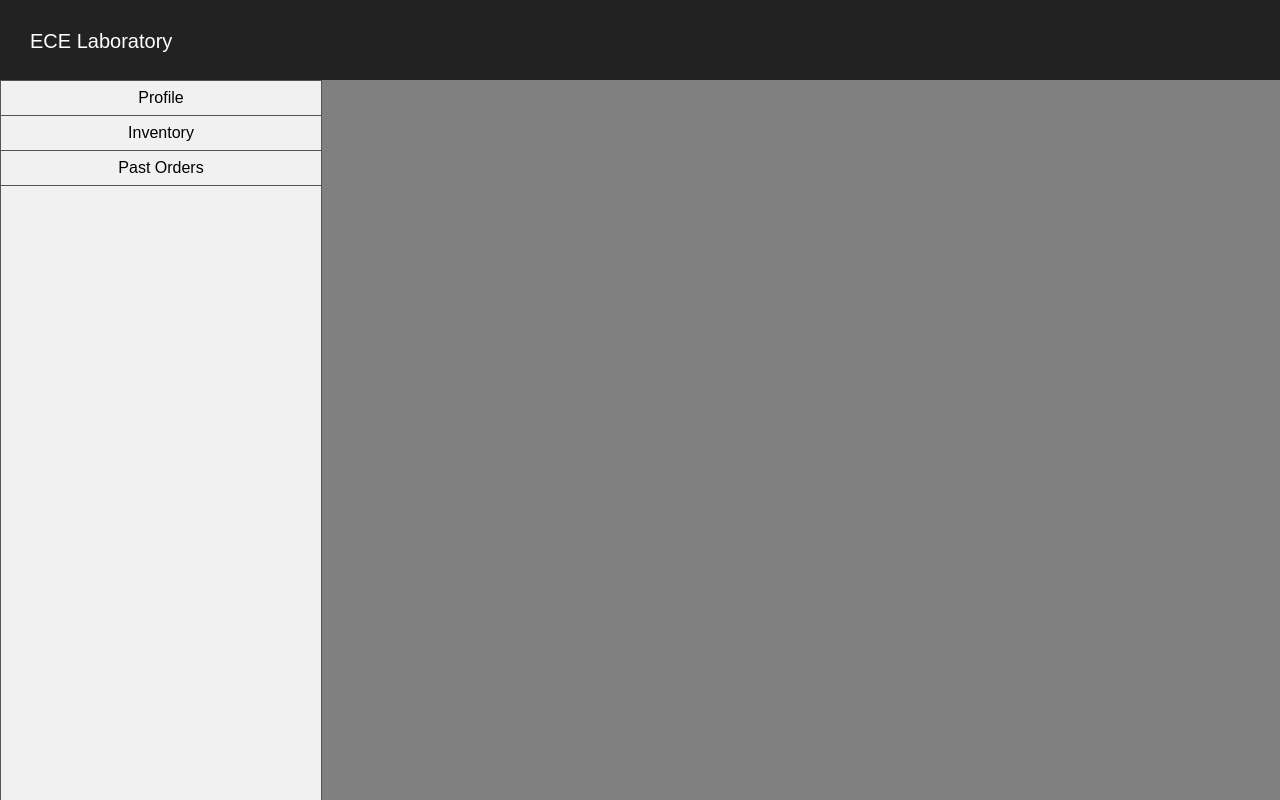
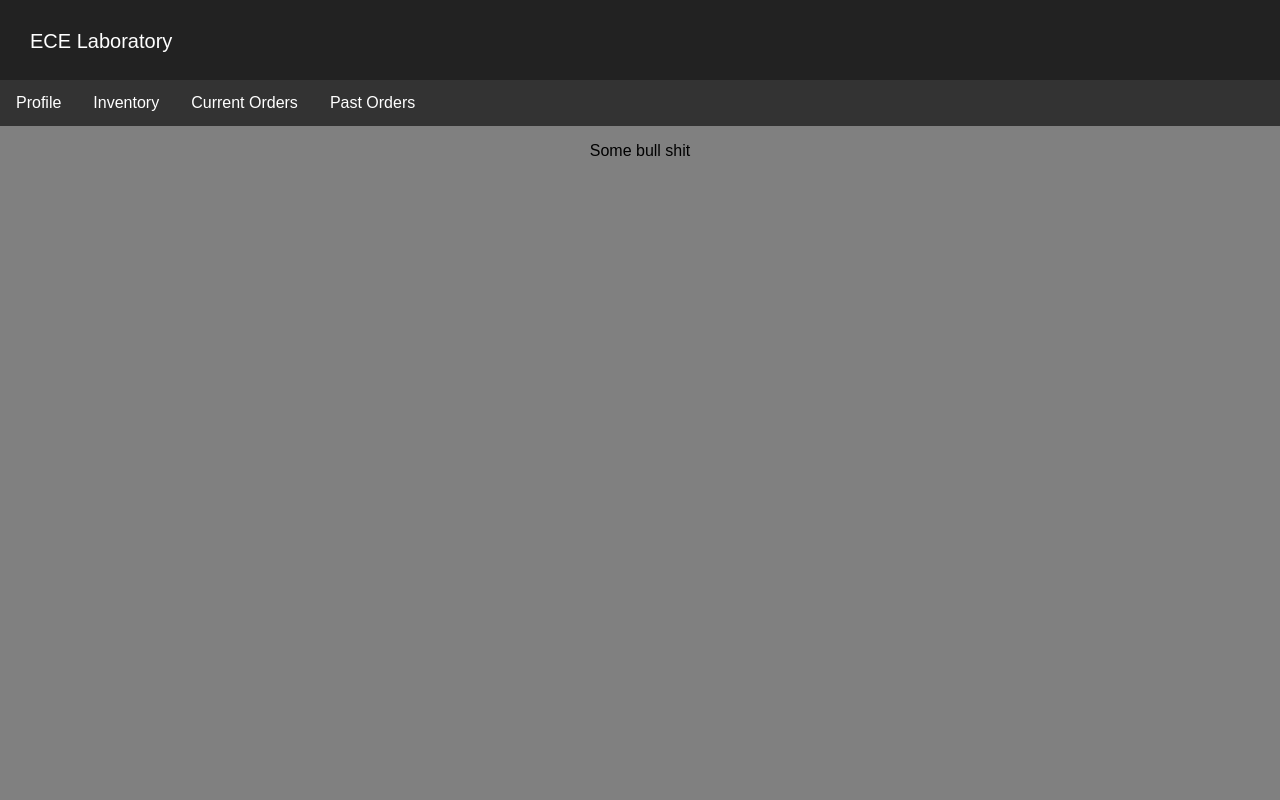
Before and after one commit to tomrom95/ece_inventory, a React (Create React App) app: page / in a window 1280 px wide. Built offline with nearby package versions, Linux system fonts and the light colour scheme.

Commit message:
changed format and pulled out NavBar

```diff
--- a/src/App.css
+++ b/src/App.css
@@ -29,35 +29,29 @@ ul {
     list-style-type: none;
     margin: 0;
     padding: 0;
-    width: 25%;
-    background-color: #f1f1f1;
-    position: fixed;
-    height: 100%;
-    border: 1px solid #555;
-    overflow: auto;
+    overflow: hidden;
+    background-color: #333;
 }
+
+li {
+    float: left;
+}
+
 li a {
     display: block;
-    color: #000;
-    padding: 8px 16px;
+    color: white;
+    text-align: center;
+    padding: 14px 16px;
     text-decoration: none;
 }
 
-li a.active {
-    background-color: #4CAF50;
-    color: white;
+li a:hover:not(.active) {
+    background-color: #111;
 }
 
-li a:hover:not(.active) {
-    background-color: #555;
-    color: white;
+.active {
+    background-color: #4CAF50;
 }
-
-li {
-    text-align: center;
-    border-bottom: 1px solid #555;
-}
-
 a {
     display: block;
     color: #000;
--- a/src/components/Home.js
+++ b/src/components/Home.js
@@ -1,5 +1,6 @@
 import React, { Component } from 'react';
 import { RouteHandler, Link } from 'react-router';
+import NavBar from './NavBar.js';
 import '../App.css';
 
 class Home extends Component {
@@ -7,22 +8,8 @@ class Home extends Component {
     console.log("test Home");
     return (
       <div className="App">
-        <nav className="navbar navbar-light bg-faded navbar-fixed-top">
-            <div className="collapse navbar-toggleable-md" id="navbarResponsive">
-              <a className="App-header" href="">ECE Laboratory</a>
-              <ul className="nav navbar-nav">
-                <li className="nav-item">
-                  <Link to="/" className="nav-link">Profile</Link>
-                </li>
-                <li className="nav-item">
-                  <Link to="/Inventory" className="nav-link">Inventory</Link>
-                </li>
-                <li className="nav-item">
-                  <Link to="/ProfileHistory" className="nav-link">Past Orders</Link>
-                </li>
-              </ul>
-            </div>
-          </nav>
+        <NavBar />
+        <p className="App-Intro">Some bull shit</p>
       </div>
     );
   }
--- a/src/components/Inventory.js
+++ b/src/components/Inventory.js
@@ -1,6 +1,7 @@
 import React, { Component } from 'react';
 import { BootstrapTable, TableHeaderColumn } from 'react-bootstrap-table';
 import '../App.css';
+import NavBar from './NavBar.js';
 
 var products = [{
       id: 1,
@@ -19,11 +20,14 @@ function priceFormatter(cell, row){
 class Inventory extends React.Component {
   render() {
     return (
-      <BootstrapTable data={ products }>
-        <TableHeaderColumn dataField='id' isKey>Product ID</TableHeaderColumn>
-        <TableHeaderColumn dataField='name'>Product Name</TableHeaderColumn>
-        <TableHeaderColumn dataField='price'>Product Price</TableHeaderColumn>
-      </BootstrapTable>
+      <div>
+        <NavBar />
+        <BootstrapTable data={ products }>
+          <TableHeaderColumn dataField='id' isKey>Product ID</TableHeaderColumn>
+          <TableHeaderColumn dataField='name'>Product Name</TableHeaderColumn>
+          <TableHeaderColumn dataField='price'>Product Price</TableHeaderColumn>
+        </BootstrapTable>
+      </div>
     );
   }
 }
--- /dev/null
+++ b/src/components/NavBar.js
@@ -0,0 +1,32 @@
+import React, { Component } from 'react';
+import { RouteHandler, Link } from 'react-router';
+import '../App.css';
+
+class NavBar extends Component {
+  render() {
+    console.log("test NavBar");
+    return (
+        <nav className="navbar navbar-light bg-faded navbar-fixed-top">
+            <div className="collapse navbar-toggleable-md" id="navbarResponsive">
+              <a className="App-header" href="">ECE Laboratory</a>
+              <ul className="nav navbar-nav">
+                <li className="nav-item">
+                  <Link to="/" className="nav-link">Profile</Link>
+                </li>
+                <li className="nav-item">
+                  <Link to="/Inventory" className="nav-link">Inventory</Link>
+                </li>
+                <li className="nav-item">
+                  <Link to="/CurrentOrders" className="nav-link">Current Orders</Link>
+                </li>
+                <li className="nav-item">
+                  <Link to="/PastOrders" className="nav-link">Past Orders</Link>
+                </li>
+              </ul>
+            </div>
+          </nav>
+    );
+  }
+}
+
+export default NavBar;
--- a/src/config/routes.js
+++ b/src/config/routes.js
@@ -1,5 +1,7 @@
 import React from 'react';
 import Inventory from '../components/Inventory.js';
+import CurrentOrders from '../components/CurrentOrders.js';
+import PastOrders from '../components/PastOrders.js';
 import Home from '../components/Home.js';
 import { Route, IndexRoute } from 'react-router';
 
@@ -7,5 +9,9 @@ export default (
   <Route>
     <Route path="/" component={Home}></Route>
     <Route path="/Inventory" component={Inventory}></Route>
+    <Route path="/CurrentOrders" component={CurrentOrders}></Route>
+    <Route path="/CurrentOrders" component={CurrentOrders}></Route>
+    <Route path="/PastOrders" component={PastOrders}></Route>
+
   </Route>
 );
```
Also changed, not shown: src/components/CurrentOrders.js (added), src/components/PastOrders.js (added).
